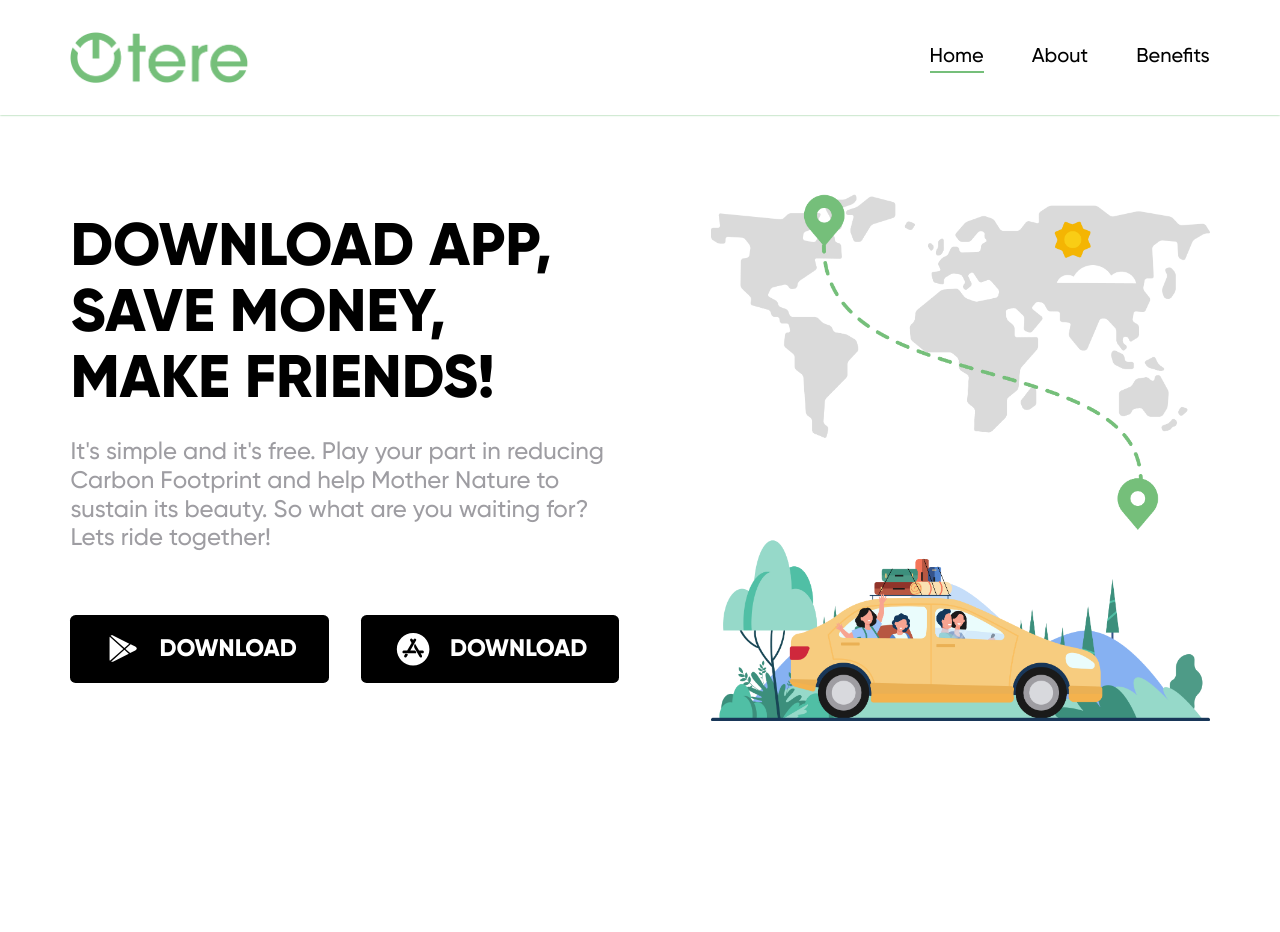
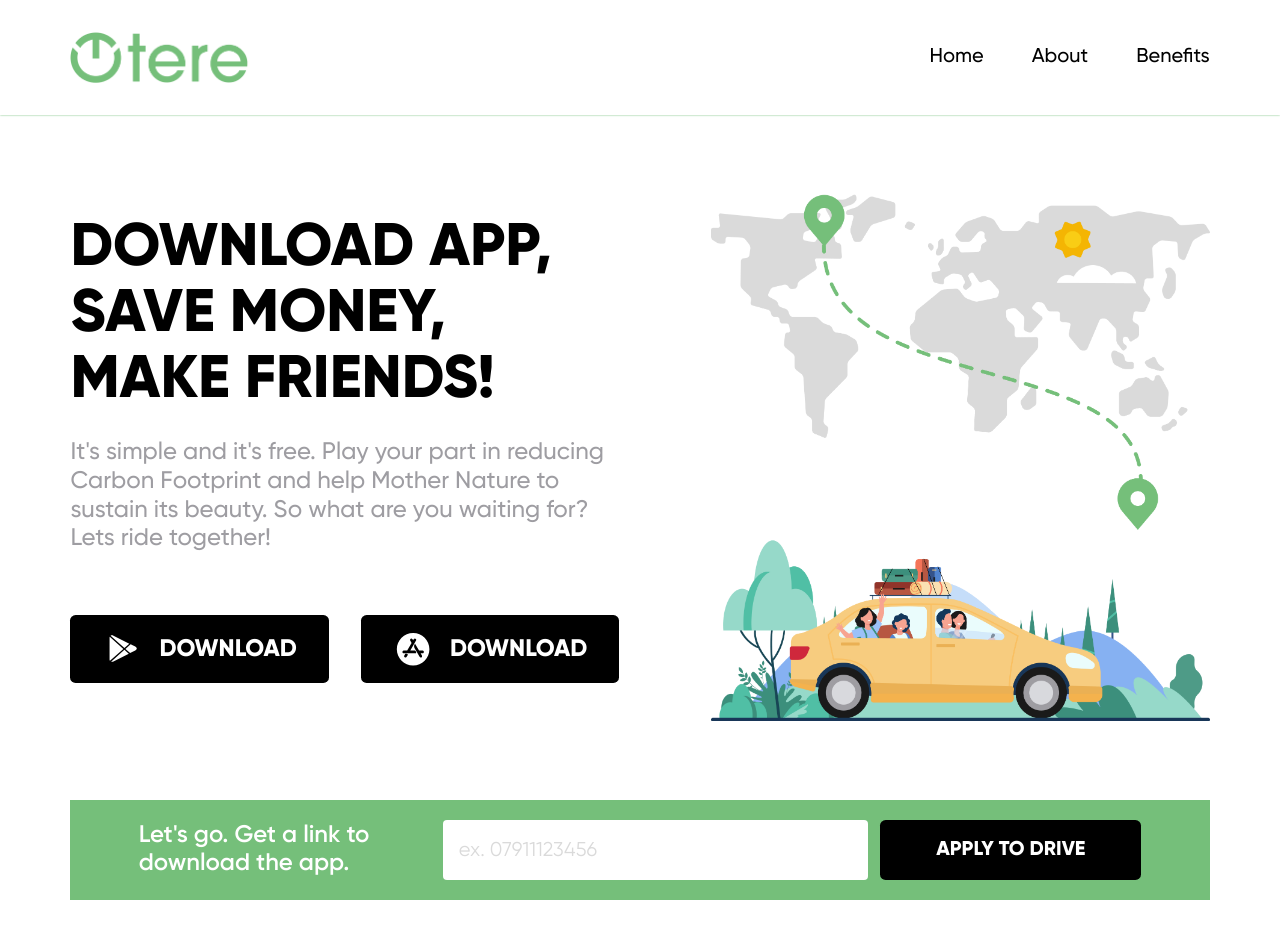
Before and after one commit to alpet95/tere, a Next.js app: page / in a window 1280 px wide. Before the commit the page ends 800 px from the top, so only its background shows below. Built offline with nearby package versions, Linux system fonts and the light colour scheme.

Commit message:
feat: create phone form component

```diff
--- a/src/components/home/Hero.tsx
+++ b/src/components/home/Hero.tsx
@@ -39,7 +39,7 @@ const Hero = (props: HeroProps) => {
     <section className={classes.hero}>
       <div className={classes["hero-content"]}>
         <div className={classes["hero-image"]}>
-          <Image src={heroImageSrc} alt={heroImageAlt} fill />
+          <Image src={heroImageSrc} alt={heroImageAlt} fill priority />
         </div>
 
         <div className={classes["hero-text"]}>
--- /dev/null
+++ b/src/components/home/PhoneForm.module.scss
@@ -0,0 +1,95 @@
+@use "@/styles/theme.module" as theme;
+
+.phone-form {
+  padding: 1.25rem;
+  margin-bottom: 2rem;
+
+  background-color: theme.$color-green;
+
+  &-header {
+    margin: 0 auto 1.5rem auto;
+    max-width: 280px;
+
+    font-weight: 600;
+    line-height: 1.15;
+    text-align: center;
+    color: theme.$color-white;
+  }
+
+  &-form {
+    margin: 0 auto;
+    max-width: 280px;
+  }
+
+  &-input {
+    padding: 0.5rem 1rem;
+    width: 100%;
+    height: 48px;
+    border-radius: 0.25rem;
+
+    background-color: theme.$color-white;
+    color: theme.$color-grey-200;
+
+    &::placeholder {
+      color: theme.$color-grey-100;
+    }
+  }
+
+  &-button {
+    margin: 0.75rem 0;
+    width: 100%;
+    height: 48px;
+
+    font-size: 1.1rem;
+  }
+}
+
+@media screen and (min-width: 769px) {
+  .phone-form {
+    display: flex;
+    justify-content: space-around;
+    align-items: center;
+
+    &-header {
+      margin: 0;
+      text-align: left;
+    }
+
+    &-form {
+      flex: 1;
+      margin: 0 0 0 1.5rem;
+    }
+
+    &-button {
+      margin: 0.5rem 0 0 0;
+    }
+  }
+}
+
+@media screen and (min-width: 1025px) {
+  .phone-form {
+    justify-content: space-between;
+    padding: 1.25rem 6%;
+
+    &-form {
+      display: flex;
+      height: 60px;
+      max-width: 750px;
+    }
+
+    &-input {
+      flex: 2;
+      height: 100%;
+
+      font-size: 1.25rem;
+    }
+
+    &-button {
+      flex: 1;
+      margin: 0 0 0 0.75rem;
+      height: 100%;
+
+      font-size: 1.25rem;
+    }
+  }
+}
--- /dev/null
+++ b/src/components/home/PhoneForm.tsx
@@ -0,0 +1,39 @@
+import React from "react";
+import Button from "../interface/Button";
+import { PhoneFormDataType } from "@/types/phone-form";
+
+import classes from "./PhoneForm.module.scss";
+
+interface PhoneFormProps {
+  data: PhoneFormDataType;
+}
+
+const PhoneForm = (props: PhoneFormProps) => {
+  const { data } = props;
+
+  const title = data.text.title;
+  const inputPattern = data.form.input.pattern;
+  const inputPlaceholder = data.form.input.placeholder;
+  const buttonText = data.form.button.text;
+
+  return (
+    <section className={classes["phone-form"]}>
+      <h2 className={classes["phone-form-header"]}>{title}</h2>
+
+      <form className={classes["phone-form-form"]}>
+        <input
+          className={classes["phone-form-input"]}
+          type="tel"
+          pattern={inputPattern}
+          placeholder={inputPlaceholder}
+          required
+        />
+        <Button className={classes["phone-form-button"]} type="submit">
+          {buttonText}
+        </Button>
+      </form>
+    </section>
+  );
+};
+
+export default PhoneForm;
--- a/src/components/interface/Button.tsx
+++ b/src/components/interface/Button.tsx
@@ -4,12 +4,13 @@ import classes from "./Button.module.scss";
 interface Props {
   children: ReactNode;
   className?: string;
+  type?: "button" | "submit" | "reset";
 }
 
 const Button = (props: Props) => {
-  const { children } = props;
+  const { children, className, type } = props;
   return (
-    <button className={`${classes.button} ${props.className}`}>
+    <button type={type} className={`${classes.button} ${className}`}>
       {children}
     </button>
   );
--- a/src/components/layout/Navbar.tsx
+++ b/src/components/layout/Navbar.tsx
@@ -1,8 +1,7 @@
-import React from "react";
+import React, { useEffect } from "react";
 import Link from "next/link";
 import { useRouter } from "next/router";
 
-import MaxWidthContainer from "./MaxWidthContainer";
 import { NAVBAR_ITEMS as items } from "@/data/navbar-items";
 
 import classes from "./Navbar.module.scss";
@@ -25,9 +24,13 @@ const NavbarItem = (props: NavbarItemProps) => {
   const { item, closeNavbarHandler } = props;
 
   const activeRoute = useRouter().asPath;
-  const activeClass = `${
-    activeRoute === item.href && classes["navbar-item-active"]
-  }`;
+  let activeClass;
+
+  useEffect(() => {
+    activeClass = `${
+      activeRoute === item.href && classes["navbar-item-active"]
+    }`;
+  }, [item.href]);
 
   return (
     <li className={`${classes["navbar-item"]} ${activeClass}`}>
--- /dev/null
+++ b/src/data/phone-form.json
@@ -0,0 +1,15 @@
+{
+  "page": "Phone Form",
+  "text": {
+    "title": "Let's go. Get a link to download the app."
+  },
+  "form": {
+    "input": {
+      "pattern": "[0-9]{5}[0-9]{6}",
+      "placeholder": "ex. 07911123456"
+    },
+    "button": {
+      "text": "Apply to drive"
+    }
+  }
+}
--- a/src/pages/index.tsx
+++ b/src/pages/index.tsx
@@ -3,18 +3,22 @@ import fs from "fs/promises";
 import path from "path";
 
 import Hero from "@/components/home/Hero";
+import PhoneForm from "@/components/home/PhoneForm";
 import { HeroDataType } from "@/types/hero";
+import { PhoneFormDataType } from "@/types/phone-form";
 
 interface HomeProps {
   heroData: HeroDataType;
+  phoneFormData: PhoneFormDataType;
 }
 
 const Home = (props: HomeProps) => {
-  const { heroData } = props;
+  const { heroData, phoneFormData } = props;
 
   return (
     <Fragment>
       <Hero data={heroData} />
+      <PhoneForm data={phoneFormData} />
     </Fragment>
   );
 };
@@ -24,9 +28,19 @@ export async function getStaticProps() {
   const fileData = await fs.readFile(filePath);
   const heroData = JSON.parse(fileData.toString());
 
+  const filePathPhoneForm = path.join(
+    process.cwd(),
+    "src",
+    "data",
+    "phone-form.json"
+  );
+  const fileDataPhoneForm = await fs.readFile(filePathPhoneForm);
+  const phoneFormData = JSON.parse(fileDataPhoneForm.toString());
+
   return {
     props: {
       heroData: heroData,
+      phoneFormData: phoneFormData,
     },
   };
 }
--- a/src/styles/globals.scss
+++ b/src/styles/globals.scss
@@ -65,6 +65,11 @@ button {
   font-size: 1rem;
 }
 
+input {
+  border: none;
+  outline: none;
+}
+
 img {
   display: block;
 }
--- /dev/null
+++ b/src/types/phone-form.ts
@@ -0,0 +1,15 @@
+export interface PhoneFormDataType {
+  page: string;
+  text: {
+    title: string;
+  };
+  form: {
+    input: {
+      pattern: string;
+      placeholder: string;
+    };
+    button: {
+      text: string;
+    };
+  };
+}
```
